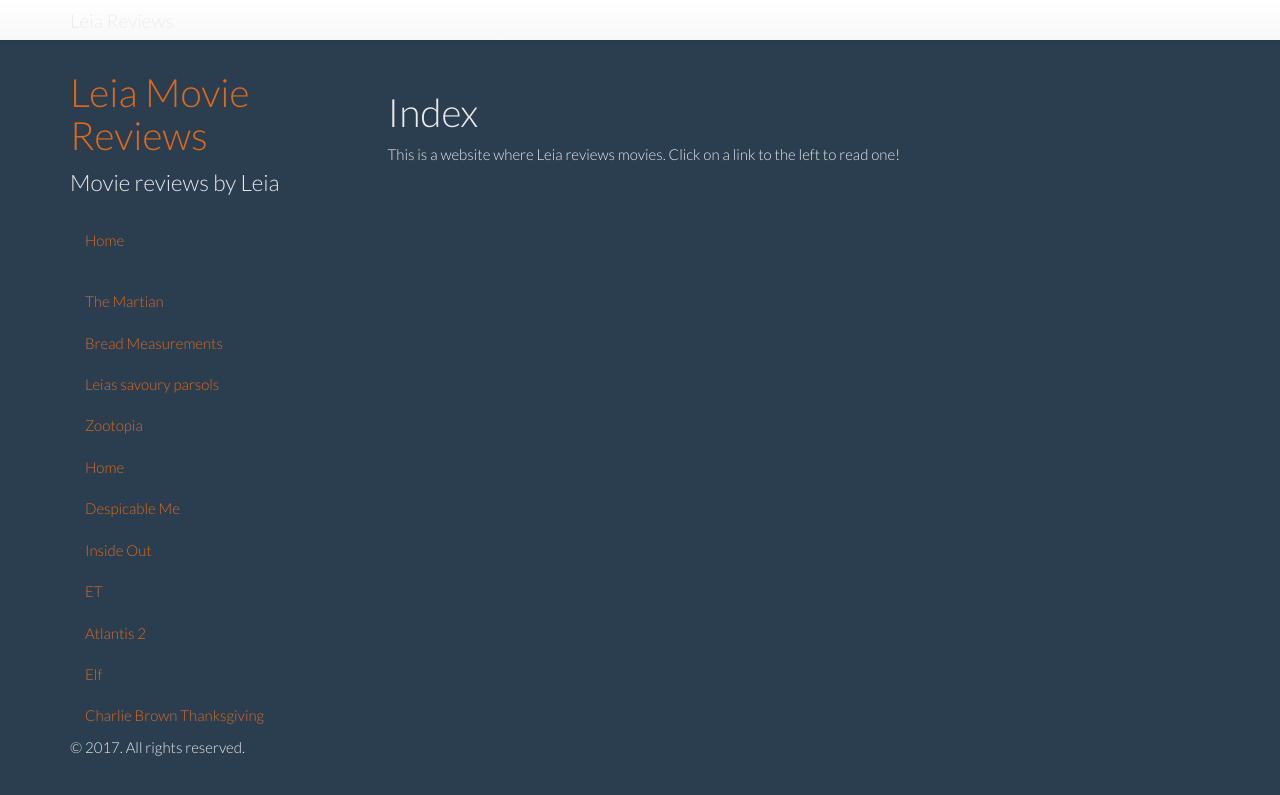
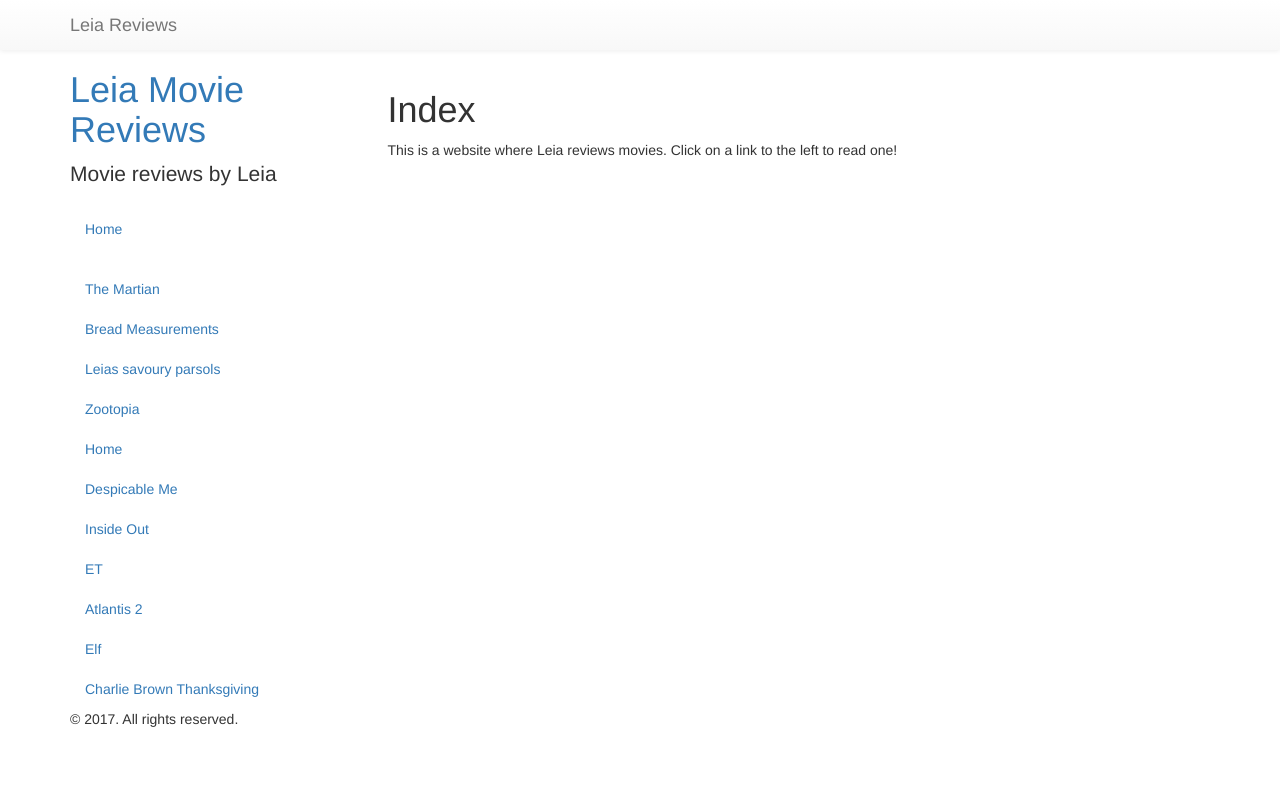
Before and after one commit to PirateGrunt/LeiaMovieReviews, a Jekyll site: the page built from index.md, in a window 1280 px wide. Shown: the top 795 px of the page. Built offline with Jekyll 4.4.1, drawn with Linux system fonts in a browser that asks for light colours; nearby versions of some CDN libraries; library files that are not in the unit come from our copies.

Commit message:
Remove reference to superhero theme

```diff
--- a/_config.yml
+++ b/_config.yml
@@ -1,6 +1,6 @@
 # Dependencies
 markdown:         Kramdown
-highlighter:      pygments
+highlighter:      rouge
 
 # Permalinks
 permalink:        pretty
@@ -11,7 +11,7 @@ baseurl:          /LeiaMovieReviews
 title:            Leia Movie Reviews
 tagline:          'Movie reviews by Leia'
 description:      'Movie reviews by Leia'
-theme:            Superhero
+#theme:            Superhero
 
 author:
   name:           'Leia Fannin'
```
